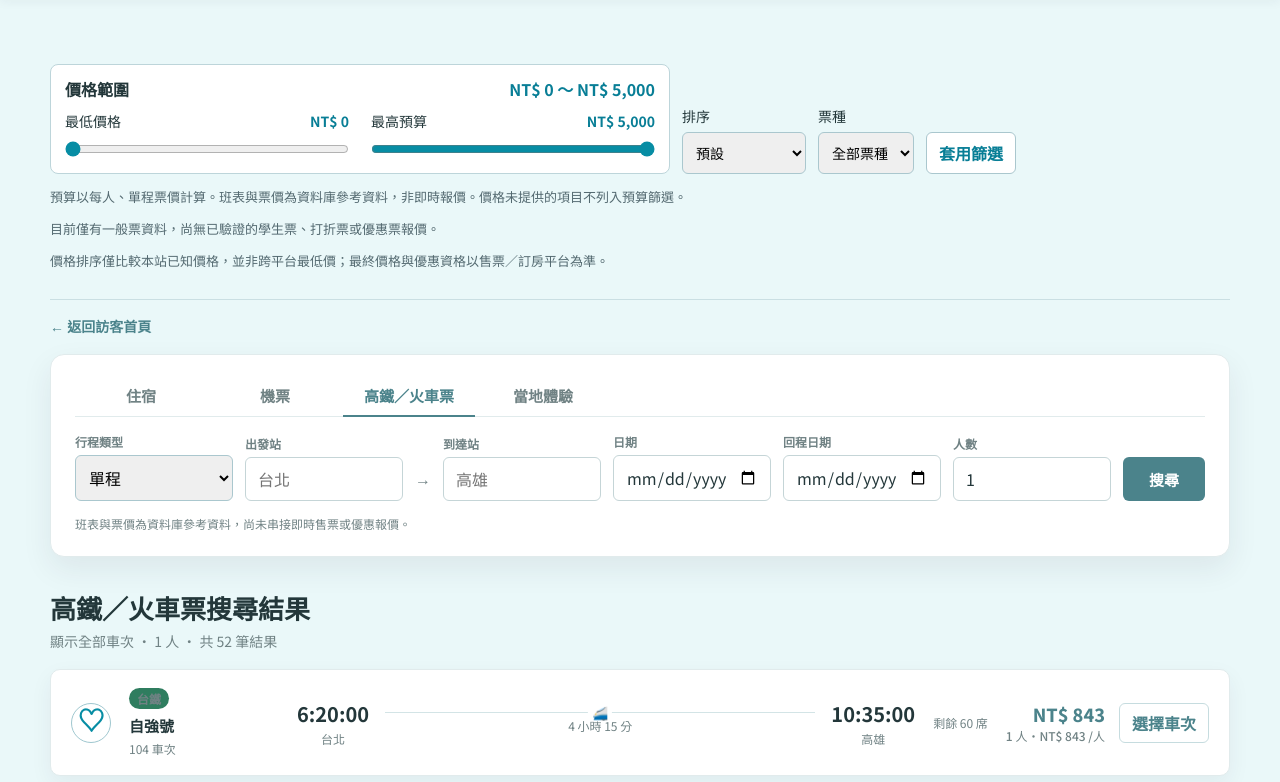
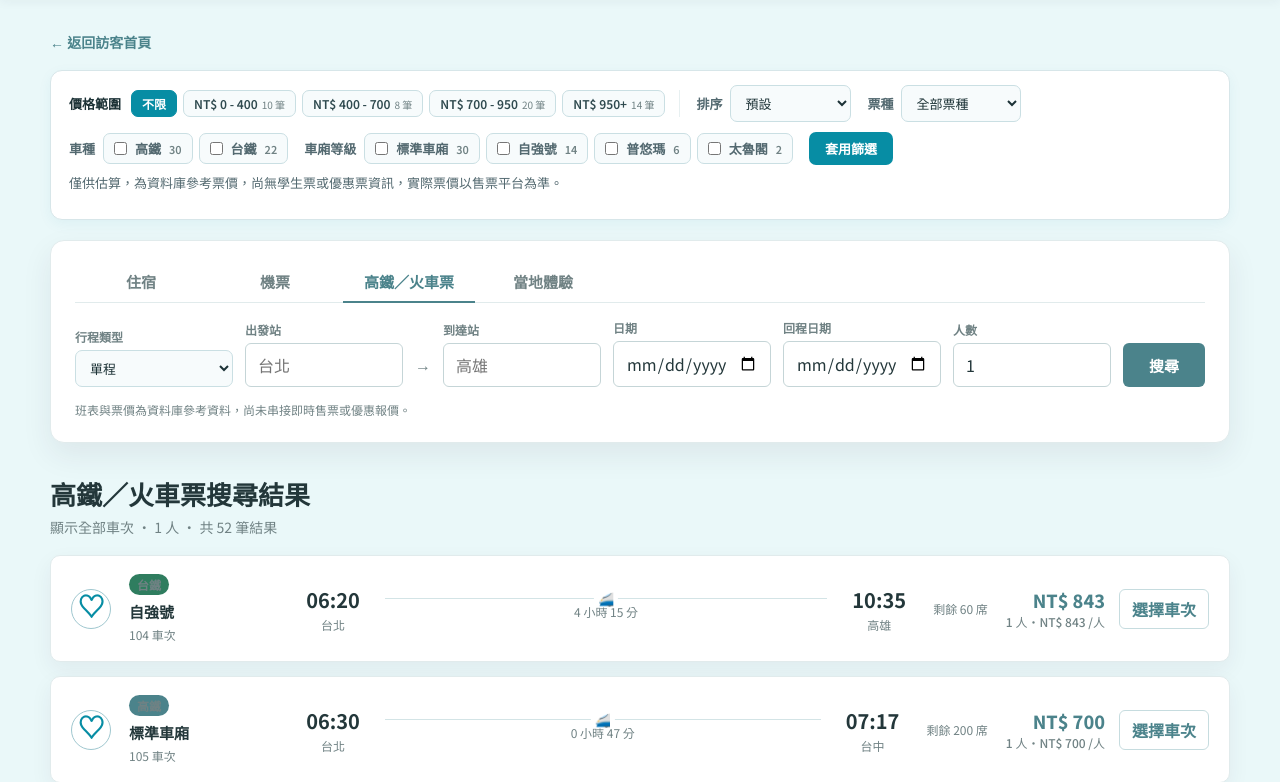
Before and after one commit to 111534114/travel_together, a Flask app: page /visitor/trains in a window 1280 px wide. Shown: the part 73-855 px from the top of the page. Run offline with Flask 3, Linux system fonts and the light colour scheme; data comes from the database, SQL or seed files in the repository.

Commit message:
feat: add train search template and UI components for travel booking tools

```diff
--- a/app.py
+++ b/app.py
@@ -1,5 +1,8 @@
 import re  # 匯入正規表示式模組，用來驗證註冊欄位格式
-from booking_search import booking_bp, filter_prices
+from booking_search import (
+    booking_bp, filter_prices, price_buckets,
+    apply_facets, apply_time_band, facet_options, time_band_options, TRAIN_TYPE_LABELS,
+)
 import requests  # 匯入 requests，用來呼叫 LINE 的個人資料 API
 from datetime import datetime, timedelta  # 匯入日期工具，用來解析日期與建立月份統計區間
 from authlib.integrations.flask_client import OAuth  # 匯入 Authlib 的 Flask 整合，處理 Google 登入 OAuth 流程
@@ -339,6 +342,7 @@ def visitor_hotel_search():
         checkout=checkout,
         guests=guests,
         nights=nights,
+        price_buckets=price_buckets(accommodations, 'price_per_night'),
         accommodations=filter_prices(accommodations, 'price_per_night'),
     )
 
@@ -378,7 +382,7 @@ def visitor_flight_search():
                     f"""
                     SELECT f.flight_id, f.airline_name, f.flight_number,
                            f.departure_time, f.arrival_time, f.duration_minutes,
-                           f.price, f.cabin_class, f.seats_available,
+                           f.price, f.cabin_class, f.stops, f.seats_available,
                            ocn.name AS origin_country, oc.name AS origin_city,
                            dcn.name AS destination_country, dc.name AS destination_city
                     FROM flights f
@@ -402,6 +406,12 @@ def visitor_flight_search():
     outbound_flights = search_flights(origin, destination)  # 去程：出發地 -> 目的地
     return_flights = search_flights(destination, origin) if return_date and request.args.get('trip_mode', 'roundtrip') == 'roundtrip' else []
 
+    airline_facets = facet_options(outbound_flights, 'airline_name')
+    depart_band_options = time_band_options(outbound_flights, 'departure_time')
+    facet_fields = [('airline_name', 'airline')]
+    outbound_filtered = apply_time_band(apply_facets(outbound_flights, facet_fields), 'departure_time')
+    return_filtered = apply_time_band(apply_facets(return_flights, facet_fields), 'departure_time')
+
     return render_template(
         "flight_search.html",
         origin=origin,
@@ -409,8 +419,11 @@ def visitor_flight_search():
         depart_date=depart_date,
         return_date=return_date,
         pax=pax,
-        outbound_flights=filter_prices(outbound_flights, 'price'),
-        return_flights=filter_prices(return_flights, 'price'),
+        price_buckets=price_buckets(outbound_filtered, 'price'),
+        airline_facets=airline_facets,
+        depart_band_options=depart_band_options,
+        outbound_flights=filter_prices(outbound_filtered, 'price', duration_field='duration_minutes', stops_field='stops'),
+        return_flights=filter_prices(return_filtered, 'price', duration_field='duration_minutes', stops_field='stops'),
     )
 
 
@@ -467,14 +480,25 @@ def visitor_train_search():
             cursor.close()
             connection.close()
 
+    train_type_facets = facet_options(trains, 'train_type', labels=TRAIN_TYPE_LABELS)
+    car_class_facets = facet_options(trains, 'car_class')
+    depart_band_options = time_band_options(trains, 'departure_time')
+    facet_fields = [('train_type', 'train_type'), ('car_class', 'car_class')]
+    trains_filtered = apply_time_band(apply_facets(trains, facet_fields), 'departure_time')
+    return_filtered = apply_time_band(apply_facets(return_trains, facet_fields), 'departure_time')
+
     return render_template(
         "train_search.html",
         origin=origin,
         destination=destination,
         travel_date=travel_date,
         pax=pax,
-        trains=filter_prices(trains, 'price'),
-        return_trains=filter_prices(return_trains, 'price'),
+        price_buckets=price_buckets(trains_filtered, 'price'),
+        train_type_facets=train_type_facets,
+        car_class_facets=car_class_facets,
+        depart_band_options=depart_band_options,
+        trains=filter_prices(trains_filtered, 'price', duration_field='duration_minutes'),
+        return_trains=filter_prices(return_filtered, 'price', duration_field='duration_minutes'),
     )
 
 
--- a/static/css/booking-tools.css
+++ b/static/css/booking-tools.css
@@ -1,22 +1,57 @@
-.booking-tools { margin:16px 0; padding:16px 0; border-bottom:1px solid #cadfe3; }
+.booking-tools {
+  margin:16px 0 20px; padding:14px 18px; background:#fff;
+  border:1px solid #d7e6e9; border-radius:12px; box-shadow:0 4px 14px rgba(8,125,150,.06);
+}
 .booking-tools > a { color:#087e96; font-weight:700; }
 .booking-tools p { font-size:13px; color:#536970; }
-.booking-filters { display:flex; flex-wrap:wrap; gap:12px; align-items:end; margin-top:0; }
-.booking-filters label { display:grid; gap:6px; max-width:100%; font-size:14px; }
-.booking-filters select, .booking-mode { padding:9px; border:1px solid #aac7ce; border-radius:6px; font:inherit; max-width:100%; min-width:0; }
-.price-range-filter { flex:1 1 430px; display:grid; grid-template-columns:repeat(2,minmax(160px,1fr)); gap:10px 22px; max-width:620px; padding:12px 14px; border:1px solid #bdd5da; border-radius:8px; background:#fff; }
-.price-range-heading { grid-column:1/-1; display:flex; justify-content:space-between; gap:16px; font-weight:700; }
-.price-range-heading output { color:#087e96; white-space:nowrap; }
-.price-range-filter label { grid-template-columns:1fr auto; align-items:center; }
-.price-range-filter label output { color:#087e96; font-weight:700; }
-.price-range-filter input[type=range] { grid-column:1/-1; width:100%; height:24px; margin:0; padding:0; accent-color:#078da4; cursor:pointer; }
+.booking-filters { display:flex; flex-wrap:wrap; gap:10px 16px; align-items:center; margin-top:0; }
+.booking-filters label { display:flex; align-items:center; gap:8px; max-width:100%; color:#536970; font-size:13px; font-weight:600; white-space:nowrap; }
+.booking-filters select, .booking-mode {
+  padding:7px 10px; color:#1c3236; background:#f7fbfc; border:1px solid #cadfe3; border-radius:7px;
+  font:inherit; font-size:13px; font-weight:500; max-width:100%; min-width:120px; cursor:pointer; transition:border-color .15s ease;
+}
+.booking-filters select:hover, .booking-mode:hover { border-color:#078da4; }
+.booking-filters select:focus, .booking-mode:focus { outline:none; border-color:#078da4; box-shadow:0 0 0 3px rgba(7,141,164,.15); }
+.price-range-filter { display:flex; flex-wrap:wrap; align-items:center; gap:10px; padding-right:14px; border-right:1px solid #e7f0f1; }
+.price-range-heading { flex:0 0 auto; font-size:13px; font-weight:700; color:#1c3236; white-space:nowrap; }
+.price-range-note { margin-top:8px; font-size:12px; }
+
+.price-bucket-list { display:flex; flex-wrap:wrap; gap:6px; }
+.price-bucket {
+  display:inline-flex; align-items:baseline; gap:4px;
+  padding:5px 10px; color:#2f4a4f; background:#f7fbfc; border:1px solid #cadfe3; border-radius:7px;
+  font-size:12px; font-weight:600; line-height:1.3; cursor:pointer; transition:border-color .15s ease,color .15s ease,background .15s ease;
+}
+.price-bucket small { color:#708284; font-weight:400; font-size:10px; }
+.price-bucket-placeholder { display:flex; align-items:center; color:#89999c; font-size:12px; }
+.price-bucket:hover { border-color:#078da4; color:#078da4; background:#fff; }
+.price-bucket.active { color:#fff; background:#078da4; border-color:#078da4; }
+.price-bucket.active small { color:#d9f2f6; }
+
+.facet-group { display:flex; align-items:center; gap:8px; max-width:100%; }
+.facet-title { font-size:13px; font-weight:600; color:#536970; white-space:nowrap; }
+.facet-options { display:flex; flex-wrap:wrap; gap:6px; }
+.facet-chip {
+  display:inline-flex; align-items:center; gap:5px; padding:5px 10px;
+  color:#2f4a4f; background:#f7fbfc; border:1px solid #cadfe3; border-radius:7px;
+  font-size:12px; font-weight:500; cursor:pointer; user-select:none; transition:border-color .15s ease,color .15s ease,background .15s ease;
+}
+.facet-chip:hover { border-color:#078da4; color:#078da4; }
+.facet-chip:has(input:checked) { color:#fff; background:#078da4; border-color:#078da4; }
+.facet-chip input { margin:0; accent-color:#078da4; }
+.facet-chip small { color:#708284; }
+.facet-chip:has(input:checked) small { color:#d9f2f6; }
+
 .booking-save-form { display:inline-flex; margin:6px 0; }
 .booking-field-error, .booking-errors p { color:#b42318 !important; font-size:13px; margin:5px 0; }
 [aria-invalid=true] { border:2px solid #b42318 !important; }
-.booking-errors { padding:10px; border-left:3px solid #b42318; background:#fff2f0; }
-.booking-tools .view-button { cursor:pointer; padding:8px 12px; color:#087e96; border:1px solid #aac7ce; background:white; border-radius:6px; }
+.booking-errors { padding:10px; border-left:3px solid #b42318; background:#fff2f0; border-radius:0 8px 8px 0; }
+.booking-tools .view-button {
+  cursor:pointer; padding:7px 16px; color:#fff; border:0; background:#078da4; border-radius:7px;
+  font-size:13px; font-weight:700; transition:background .15s ease;
+}
+.booking-tools .view-button:hover { background:#066f82; }
 .booking-heart { display:inline-grid; place-items:center; width:40px; height:40px; padding:0; color:#078da4; background:#fff; border:1px solid #9fc7cf; border-radius:50%; font:700 27px/1 Arial,sans-serif; text-decoration:none; cursor:pointer; transition:color .15s ease,background .15s ease,transform .15s ease; }
 .booking-heart:hover { color:#e54b6b; background:#fff3f6; transform:scale(1.06); }
 .booking-heart.is-saved { color:#e63861; border-color:#e99aae; background:#fff0f4; }
 .booking-heart:focus-visible { outline:3px solid rgba(7,141,164,.25); outline-offset:2px; }
-@media(max-width:620px) { .price-range-filter { grid-template-columns:1fr; } .price-range-heading { grid-column:1; } }
--- a/static/js/booking-tools.js
+++ b/static/js/booking-tools.js
@@ -9,26 +9,6 @@
     train: {from:'trainFrom', to:'trainTo', date:'trainDate', return:'trainReturn', pax:'trainPax'}
   };
   const get = id => document.getElementById(id);
-  document.querySelectorAll('[data-price-range]').forEach(range => {
-    const minInput = range.querySelector('[name="min_price"]');
-    const maxInput = range.querySelector('[name="max_price"]');
-    const minOutput = range.querySelector('[data-min-output]');
-    const maxOutput = range.querySelector('[data-max-output]');
-    const summary = range.querySelector('[data-price-summary]');
-    const money = value => 'NT$ ' + Number(value).toLocaleString('zh-TW');
-    function sync(changed) {
-      if (Number(minInput.value) > Number(maxInput.value)) {
-        if (changed === minInput) maxInput.value = minInput.value;
-        else minInput.value = maxInput.value;
-      }
-      minOutput.textContent = money(minInput.value);
-      maxOutput.textContent = money(maxInput.value);
-      summary.textContent = money(minInput.value) + ' ～ ' + money(maxInput.value);
-    }
-    minInput.addEventListener('input', () => sync(minInput));
-    maxInput.addEventListener('input', () => sync(maxInput));
-    sync();
-  });
   const trainDate = get('trainDate');
   if (trainDate && !get('trainReturn')) {
     const field = document.createElement('div'); field.className='field';
--- a/templates/hotel_search.html
+++ b/templates/hotel_search.html
@@ -91,8 +91,8 @@
     </nav>
   </header>
   <main>
+    <p class="breadcrumb"><a href="{{ url_for('member.dashboard') if is_member else url_for('visitor') }}">{{ '← 返回會員首頁' if is_member else '← 返回訪客首頁' }}</a></p>
 {% include 'partials/booking_tools.html' %}
-    <p class="breadcrumb"><a href="{{ url_for('member.dashboard') if is_member else url_for('visitor') }}">{{ '← 返回會員首頁' if is_member else '← 返回訪客首頁' }}</a></p>
     <section class="search-panel">
       <div class="search-tabs" role="tablist">
         <button class="search-tab active" type="button" data-tab="hotel" onclick="switchSearchTab('hotel', this)">住宿</button>
@@ -160,8 +160,8 @@
               <p class="location">{{ hotel.country_name or '未設定國家' }}{% if hotel.city_name %} · {{ hotel.city_name }}{% endif %}{% if hotel.address %} · {{ hotel.address }}{% endif %}{% set map_url = google_maps_url(hotel.address) %}{% if map_url %} <a href="{{ map_url }}" target="_blank" rel="noopener" class="map-link">🗺️ 地圖</a>{% endif %}</p>
               {% if hotel.description %}<p class="hotel-desc">{{ hotel.description }}</p>{% endif %}
               <div class="hotel-details">
-                {% if hotel.check_in_time %}<span>入住 {{ hotel.check_in_time }}</span>{% endif %}
-                {% if hotel.check_out_time %}<span>退房 {{ hotel.check_out_time }}</span>{% endif %}
+                {% if hotel.check_in_time %}<span>入住 {{ hotel.check_in_time|hm }}</span>{% endif %}
+                {% if hotel.check_out_time %}<span>退房 {{ hotel.check_out_time|hm }}</span>{% endif %}
               </div>
               <div class="hotel-footer">
                 <span class="price">
--- a/templates/partials/booking_tools.html
+++ b/templates/partials/booking_tools.html
@@ -1,27 +1,45 @@
 <link rel="stylesheet" href="{{ url_for('static', filename='css/booking-tools.css') }}">
+{% macro facet_checkboxes(title, param, options) %}
+{% if options %}
+<div class="facet-group">
+  <span class="facet-title">{{ title }}</span>
+  <div class="facet-options">
+    {% for opt in options %}
+    <label class="facet-chip"><input type="checkbox" name="{{ param }}" value="{{ opt.value }}" {{ 'checked' if opt.value in request.args.getlist(param) }} onchange="this.form.requestSubmit()">{{ opt.label }}<small>{{ opt.count }}</small></label>
+    {% endfor %}
+  </div>
+</div>
+{% endif %}
+{% endmacro %}
 {% if booking_kind or search_errors %}
 <div class="booking-tools">
   {% if booking_kind %}
-  {% set price_cap = 30000 if booking_kind == 'hotel' else (100000 if booking_kind == 'flight' else 5000) %}
-  {% set price_step = 500 if booking_kind == 'flight' else 100 %}
+  {% set base_qs = request.args.to_dict() %}
+  {% set _ = base_qs.pop('min_price', None) %}
+  {% set _ = base_qs.pop('max_price', None) %}
+  {% set own_params = ['sort','fare','stops','airline','train_type','car_class','depart_band'] %}
   <form method="get" class="booking-filters">
-    {% for key, value in request.args.items() %}{% if key not in ['min_price','max_price','sort','fare'] %}<input type="hidden" name="{{ key }}" value="{{ value }}">{% endif %}{% endfor %}
-    <div class="price-range-filter" data-price-range>
-      <div class="price-range-heading"><span>價格範圍</span><output data-price-summary>NT$ 0 ～ NT$ {{ '{:,}'.format(price_cap) }}</output></div>
-      <label>最低價格 <output for="bookingMinPrice" data-min-output>NT$ 0</output>
-        <input id="bookingMinPrice" type="range" name="min_price" min="0" max="{{ price_cap }}" step="{{ price_step }}" value="{{ request.args.get('min_price', '0') }}">
-      </label>
-      <label>最高預算 <output for="bookingMaxPrice" data-max-output>NT$ {{ '{:,}'.format(price_cap) }}</output>
-        <input id="bookingMaxPrice" type="range" name="max_price" min="0" max="{{ price_cap }}" step="{{ price_step }}" value="{{ request.args.get('max_price', price_cap) }}">
-      </label>
+    {% for key, value in request.args.items(multi=True) %}{% if key not in own_params %}<input type="hidden" name="{{ key }}" value="{{ value }}">{% endif %}{% endfor %}
+    <div class="price-range-filter">
+      <span class="price-range-heading">價格範圍</span>
+      <div class="price-bucket-list">
+        <a class="price-bucket {{ 'active' if not request.args.get('min_price') and not request.args.get('max_price') }}" href="?{{ base_qs|urlencode }}">不限</a>
+        {% for b in price_buckets %}
+        {% set qs = dict(base_qs) %}
+        {% set _ = qs.update({'min_price': b.low, 'max_price': (b.high if b.high is not none else '')}) %}
+        <a class="price-bucket" href="?{{ qs|urlencode }}">NT$ {{ '{:,}'.format(b.low) }}{% if b.high is not none %} - {{ '{:,}'.format(b.high) }}{% else %}+{% endif %}<small>{{ b.count }} 筆</small></a>
+        {% endfor %}
+        {% if not price_buckets %}<span class="price-bucket-placeholder">目前資料還不夠多，暫時切不出價格區間</span>{% endif %}
+      </div>
     </div>
-    <label>排序<select name="sort"><option value="">預設</option><option value="price_asc" {{ 'selected' if request.args.get('sort') == 'price_asc' }}>價格由低至高</option><option value="price_desc" {{ 'selected' if request.args.get('sort') == 'price_desc' }}>價格由高至低</option></select></label>
+    <label>排序<select name="sort"><option value="">預設</option>{% if booking_kind != 'hotel' %}<option value="featured" {{ 'selected' if request.args.get('sort') == 'featured' }}>精選</option>{% endif %}<option value="price_asc" {{ 'selected' if request.args.get('sort') == 'price_asc' }}>價格由低至高</option><option value="price_desc" {{ 'selected' if request.args.get('sort') == 'price_desc' }}>價格由高至低</option></select></label>
     {% if booking_kind != 'hotel' %}<label>票種<select name="fare">{% for key,label in fare_options.items() %}<option value="{{ key }}" {{ 'selected' if request.args.get('fare','all') == key }}>{{ label }}</option>{% endfor %}</select></label>{% endif %}
+    {% if booking_kind == 'flight' %}<label>轉機<select name="stops"><option value="">不限</option><option value="direct" {{ 'selected' if request.args.get('stops') == 'direct' }}>直飛</option><option value="connecting" {{ 'selected' if request.args.get('stops') == 'connecting' }}>轉機</option></select></label>{% endif %}
+    {% if booking_kind == 'train' %}{{ facet_checkboxes('車種', 'train_type', train_type_facets) }}{% endif %}
+    {% if booking_kind == 'train' %}{{ facet_checkboxes('車廂等級', 'car_class', car_class_facets) }}{% endif %}
     <button type="submit" class="view-button">套用篩選</button>
   </form>
-  <p>{{ '預算以每晚房價計算，不代表指定日期有空房。' if booking_kind == 'hotel' else '預算以每人、單程票價計算。班表與票價為資料庫參考資料，非即時報價。' }}價格未提供的項目不列入預算篩選。</p>
-  {% if booking_kind != 'hotel' %}<p>目前僅有一般票資料，尚無已驗證的學生票、打折票或優惠票報價。</p>{% endif %}
-  <p>價格排序僅比較本站已知價格，並非跨平台最低價；最終價格與優惠資格以售票／訂房平台為準。</p>
+  <p class="price-range-note">{{ '僅供估算，實際空房與價格請洽業者確認。' if booking_kind == 'hotel' else '僅供估算，為資料庫參考票價，尚無學生票或優惠票資訊，實際票價以售票平台為準。' }}</p>
   {% endif %}
   {% if search_errors %}<div class="booking-errors" role="alert">{% for key, message in search_errors.items() %}<p>{{ message }}</p>{% endfor %}</div>{% endif %}
 </div>
--- a/templates/train_search.html
+++ b/templates/train_search.html
@@ -96,8 +96,8 @@
     </nav>
   </header>
   <main>
+    <p class="breadcrumb"><a href="{{ url_for('member.dashboard') if is_member else url_for('visitor') }}">{{ '← 返回會員首頁' if is_member else '← 返回訪客首頁' }}</a></p>
 {% include 'partials/booking_tools.html' %}
-    <p class="breadcrumb"><a href="{{ url_for('member.dashboard') if is_member else url_for('visitor') }}">{{ '← 返回會員首頁' if is_member else '← 返回訪客首頁' }}</a></p>
     <section class="search-panel">
       <div class="search-tabs" role="tablist">
         <button class="search-tab" type="button" data-tab="hotel" onclick="switchSearchTab('hotel', this)">住宿</button>
@@ -162,9 +162,9 @@
               <span>{{ train.train_number }} 車次</span>
             </div>
             <div class="train-route">
-              <div class="train-time"><b>{{ train.departure_time }}</b><span>{{ train.origin_station }}</span></div>
+              <div class="train-time"><b>{{ train.departure_time|hm }}</b><span>{{ train.origin_station }}</span></div>
               <div class="train-path"><div class="line"></div><span>{{ (train.duration_minutes // 60) }} 小時 {{ (train.duration_minutes % 60) }} 分</span></div>
-              <div class="train-time"><b>{{ train.arrival_time }}</b><span>{{ train.destination_station }}</span></div>
+              <div class="train-time"><b>{{ train.arrival_time|hm }}</b><span>{{ train.destination_station }}</span></div>
             </div>
             <div class="train-meta"><span>剩餘 {{ train.seats_available }} 席</span></div>
             <div class="train-footer">
@@ -186,9 +186,9 @@
               <span>{{ train.train_number }} 車次</span>
             </div>
             <div class="train-route">
-              <div class="train-time"><b>{{ train.departure_time }}</b><span>{{ train.origin_station }}</span></div>
+              <div class="train-time"><b>{{ train.departure_time|hm }}</b><span>{{ train.origin_station }}</span></div>
               <div class="train-path"><div class="line"></div><span>{{ (train.duration_minutes // 60) }} 小時 {{ (train.duration_minutes % 60) }} 分</span></div>
-              <div class="train-time"><b>{{ train.arrival_time }}</b><span>{{ train.destination_station }}</span></div>
+              <div class="train-time"><b>{{ train.arrival_time|hm }}</b><span>{{ train.destination_station }}</span></div>
             </div>
             <div class="train-meta"><span>剩餘 {{ train.seats_available }} 席</span></div>
             <div class="train-footer">
```
Also changed, not shown: booking_search.py (+99 -2 lines), database/migrate_1012_flight_stops.sql (added, +25 -0 lines), templates/flight_search.html (+9 -7 lines).
